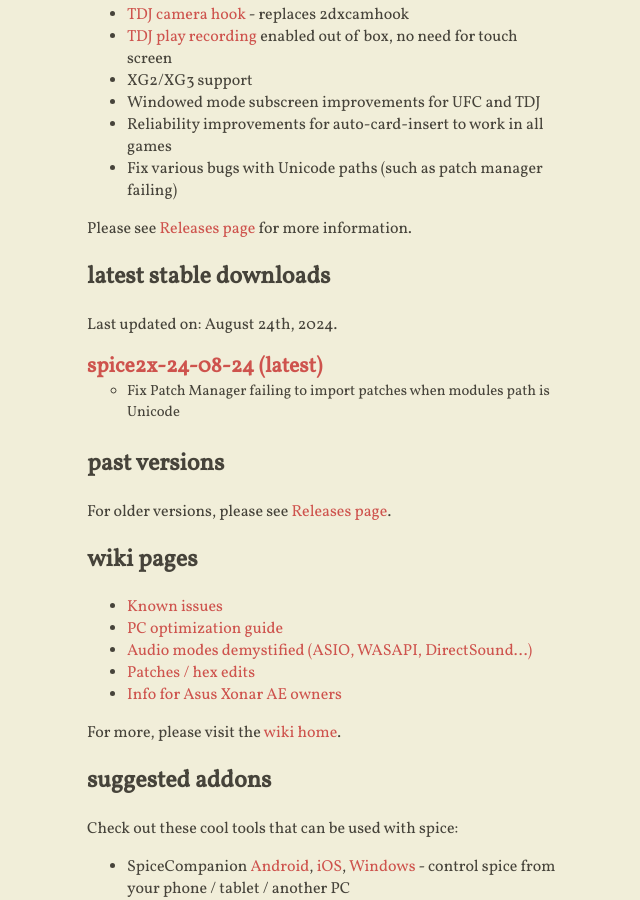
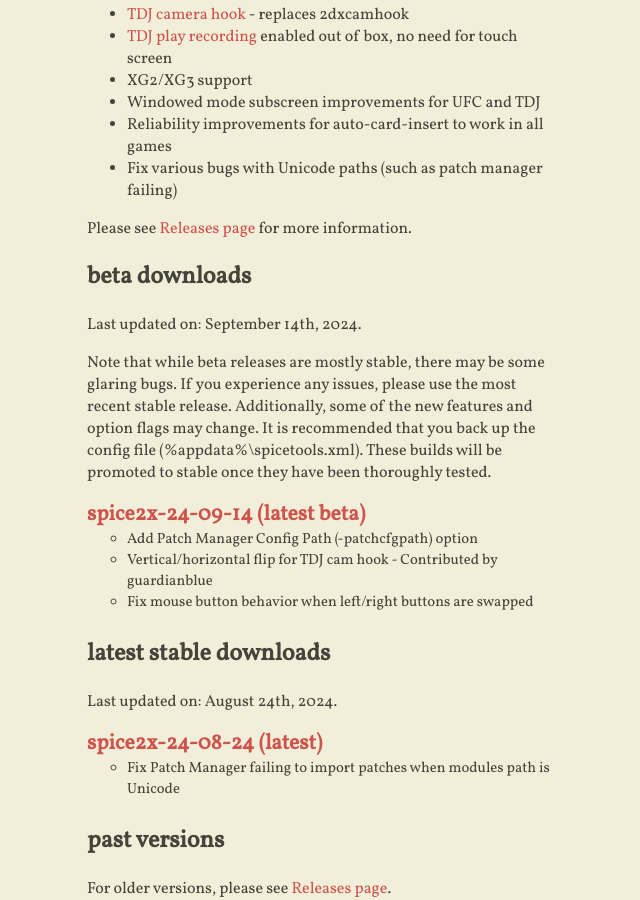
Before and after one commit to spice2x/spice2x.github.io, a Jekyll site: the page built from docs/index.html, in a window 1280 px wide and 900 px high, scrolled down 443 px. Shown: the whole window, without its empty margins (417-1057 px from the left). Built offline with Jekyll 4.4.1, drawn with Linux system fonts in a browser that asks for light colours; nearby versions of some CDN libraries.

Commit message:
24-09-14

```diff
--- a/docs/_includes/content.html
+++ b/docs/_includes/content.html
@@ -24,9 +24,9 @@
 
 Please see <a href="https://github.com/spice2x/spice2x.github.io/releases">Releases page</a> for more information.
 
-<!-- <h2>beta downloads</h2>
+<h2>beta downloads</h2>
 
-<p>Last updated on: August 24th, 2024.</p>
+<p>Last updated on: September 14th, 2024.</p>
 
 <p>Note that while beta releases are mostly stable, there may be some glaring bugs. If you experience any issues, please
   use the most recent stable release. Additionally, some of the new features and option flags may change. It is
@@ -35,14 +35,16 @@
 </p>
 <ul class="downloads-beta highlight-latest">
   <li>
-    <a class="download-link" href="https://github.com/spice2x/spice2x.github.io/releases/download/24-08-24/spice2x-24-08-24.zip">
-      spice2x-24-08-24
+    <a class="download-link" href="https://github.com/spice2x/spice2x.github.io/releases/download/24-09-14/spice2x-24-09-14.zip">
+      spice2x-24-09-14
     </a>
     <ul>
-      <li>Fix Patch Manager failing to import patches when modules path is Unicode</li>
+      <li>Add Patch Manager Config Path (-patchcfgpath) option</li>
+      <li>Vertical/horizontal flip for TDJ cam hook - Contributed by guardianblue</li>
+      <li>Fix mouse button behavior when left/right buttons are swapped</li>
     </ul>
   </li>
-</ul> -->
+</ul>
 
 <h2>latest stable downloads</h2>
 
```
